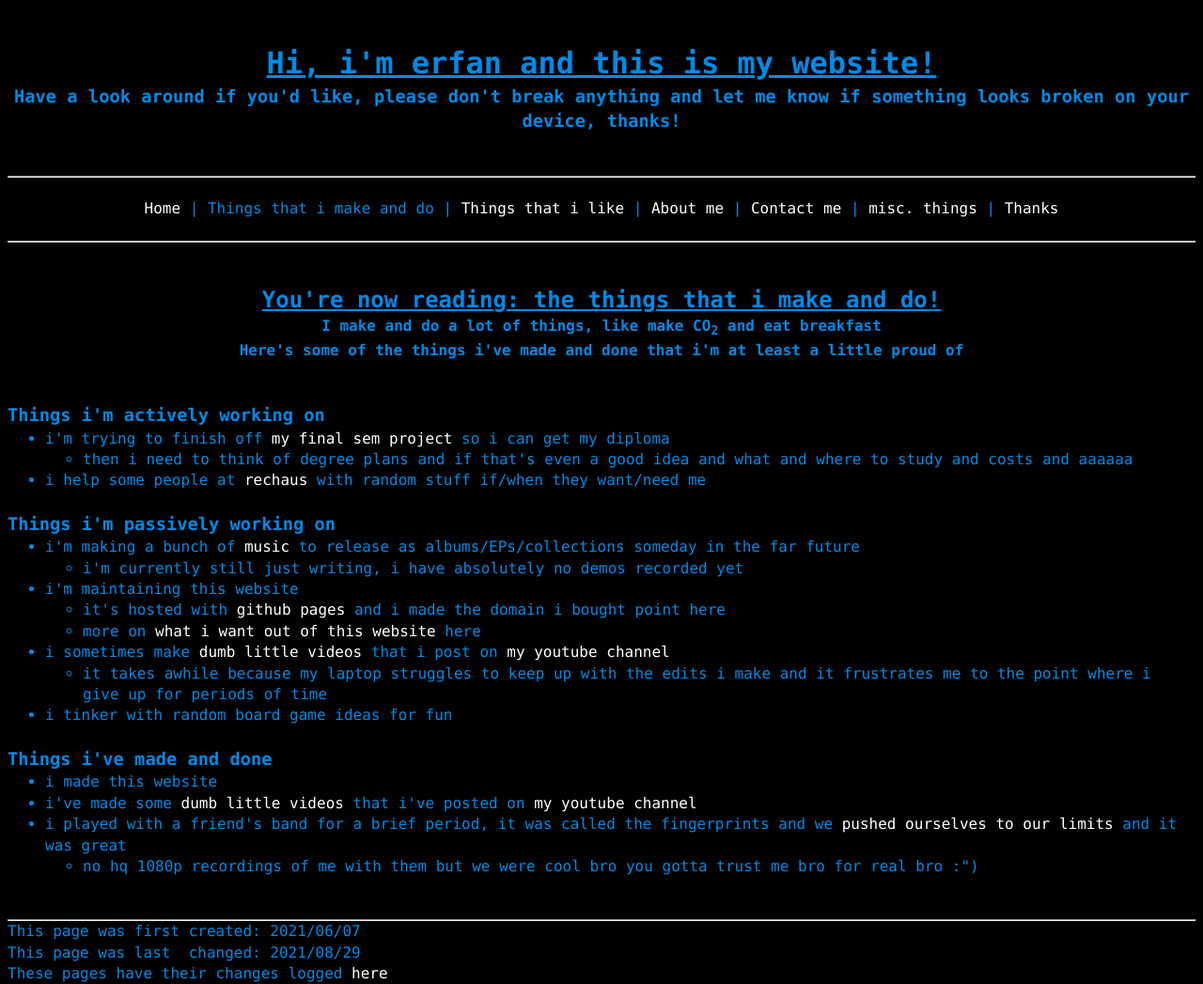
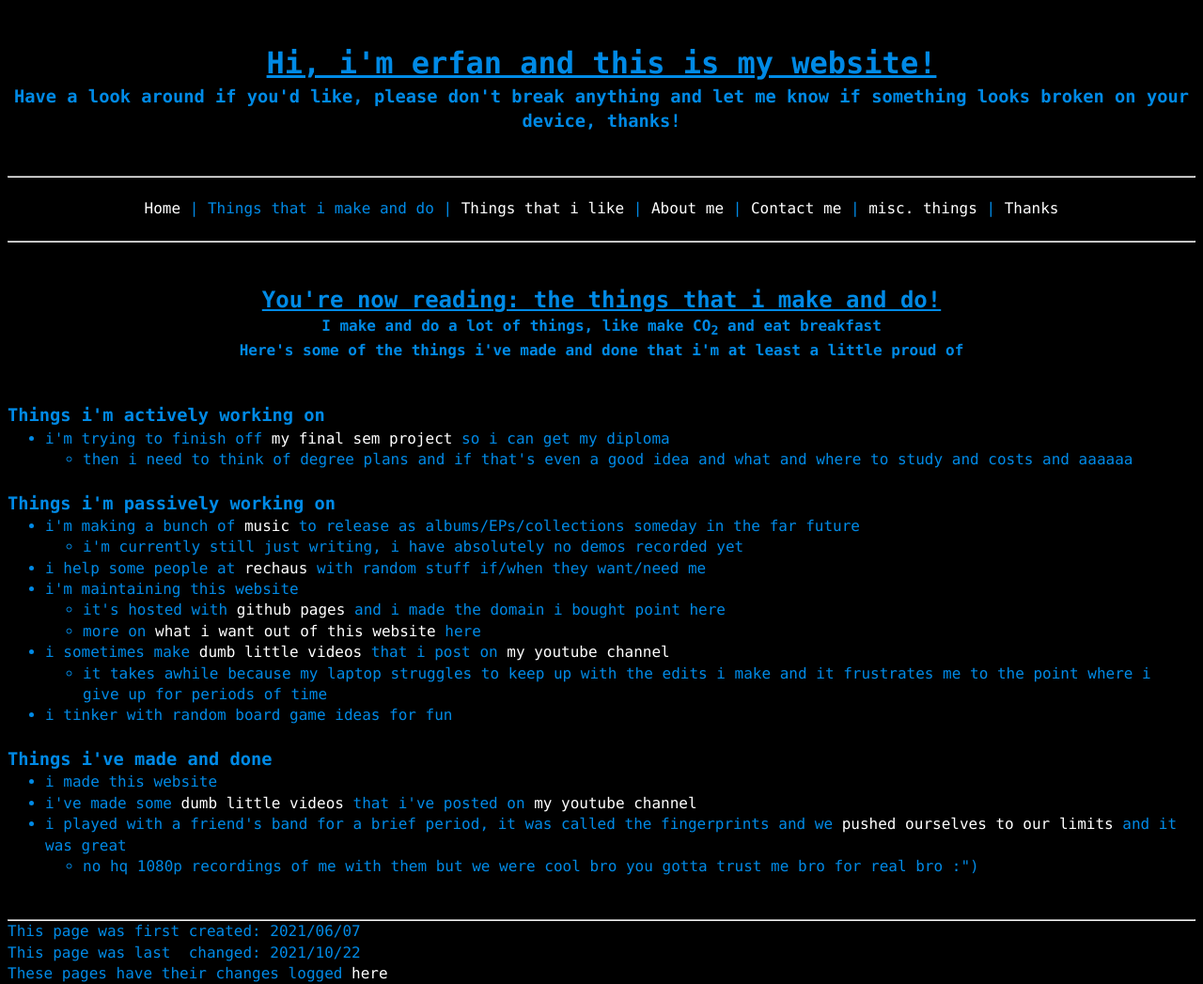
Before and after one commit to a-erfan-aa/a-erfan-aa.github.io, a Jekyll site: the page built from things-i-make.html, in a window 1280 px wide. Shown: the whole page at 94% size. Built offline with Jekyll 4.4.1, drawn with Linux system fonts in a browser that asks for light colours.

Commit message:
Move haus from active to passive activity in things-i-make.html
Also update lastChanged

```diff
--- a/things-i-make.html
+++ b/things-i-make.html
@@ -2,7 +2,7 @@
 layout: default
 title: Things i make
 firstCreated: 2021/06/07
-lastChanged: 2021/08/29
+lastChanged: 2021/10/22
 ---
 <!-- title and subtitle-->
 <div>
@@ -24,21 +24,21 @@ lastChanged: 2021/08/29
 					<li>then i need to think of degree plans and if that's even a good idea and what and where to study and costs and aaaaaa</li>
 				</ul>
 			</li>
-			<li>i help some people at <a href="https://www.youtube.com/channel/UCzsyqQcY76GpKdgNEb1xYZg">rechaus</a> with random stuff if/when they want/need me</li>
 		</ul>
-</div>
+	</div>
 
-<br>
+	<br>
 
-<!-- passively working on -->
-<div>
-	<h3>Things i'm passively working on</h3>
+	<!-- passively working on -->
+	<div>
+		<h3>Things i'm passively working on</h3>
 		<ul>
 			<li>i'm making a bunch of <a href="/things-i-make/music">music</a> to release as albums/EPs/collections someday in the far future
 				<ul>
 					<li>i'm currently still just writing, i have absolutely no demos recorded yet</li>
 				</ul>
 			</li>
+			<li>i help some people at <a href="https://www.youtube.com/channel/UCzsyqQcY76GpKdgNEb1xYZg">rechaus</a> with random stuff if/when they want/need me</li>
 			<li>i'm maintaining this website
 				<ul>
 					<li>it's hosted with <a href="https://pages.github.com/">github pages</a> and i made the domain i bought point here</li>
```
